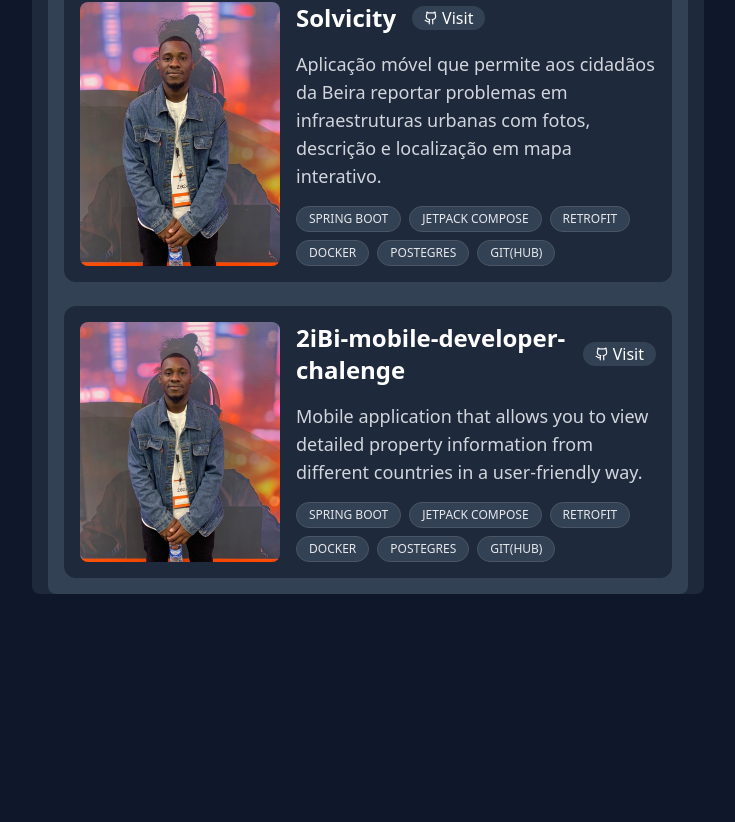
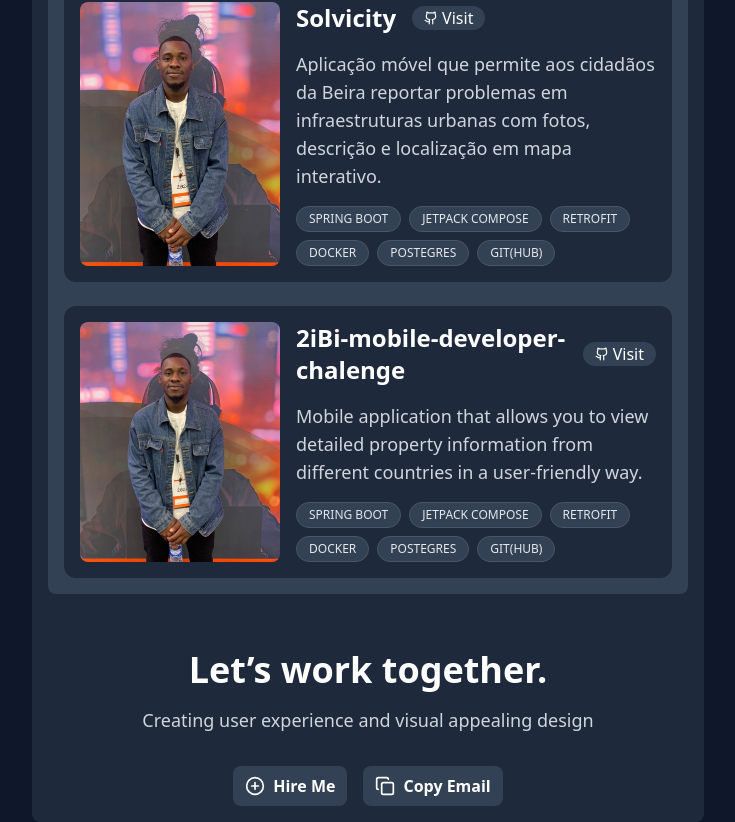
Before and after one commit to JokingTaremba/jokingwillportfolio, a Next.js app: page / in a window 1280 px wide. Shown: the part 530-1352 px from the top of the page, without its empty margins (272-1007 px from the left). Before the commit the page ends 1124 px from the top, so only its background shows below. Built offline with nearby package versions, Linux system fonts and the light colour scheme.

Commit message:
feat: create hire me section

```diff
--- a/src/app/page.tsx
+++ b/src/app/page.tsx
@@ -1,3 +1,4 @@
+import HireMe from "./sections/hireme";
 import Home from "./sections/Home";
 import Projects from "./sections/project";
 
@@ -6,6 +7,7 @@ export default function HomePage() {
     <div className="bg-[#1e293b] max-w-2xl rounded-lg mx-auto px-4">
       <Home />
       <Projects />
+      <HireMe />
     </div>
   );
 }
--- /dev/null
+++ b/src/app/sections/hireme.tsx
@@ -0,0 +1,33 @@
+import Button from "@/components/button";
+import { CirclePlus, Copy } from "lucide-react";
+
+export default function HireMe() {
+  return (
+    <section id="hireme" className="mt-10 p-4">
+      <div className="text-white flex flex-col items-center gap-4">
+        <h1 className="text-4xl font-bold">Let’s work together.</h1>
+        <p className="text-gray-300 text-lg">
+          Creating user experience and visual appealing design
+        </p>
+        <div className="flex justify-center mt-4 md:justify-start gap-4">
+          <Button
+            text="Hire Me"
+            Icon={CirclePlus}
+            iconSize={20}
+            iconColor="white"
+            className="bg-[#334155] p-2 px-3 rounded-lg"
+            href="#hireme"
+          />
+          <Button
+            text="Copy Email"
+            Icon={Copy}
+            iconSize={20}
+            iconColor="white"
+            className="bg-[#334155] p-2 px-3 rounded-lg"
+            href="#copyemail"
+          />
+        </div>
+      </div>
+    </section>
+  );
+}
--- a/src/components/button.tsx
+++ b/src/components/button.tsx
@@ -22,7 +22,7 @@ export default function Button({
   return (
     <a href={href} className={`flex items-center gap-2 ${className}`}>
       {iconPosition === "left" && <Icon size={iconSize} color={iconColor} />}
-      <span className="text-white">{text}</span>
+      <span className="text-white font-semibold">{text}</span>
       {iconPosition === "right" && <Icon size={iconSize} color={iconColor} />}
     </a>
   );
```
